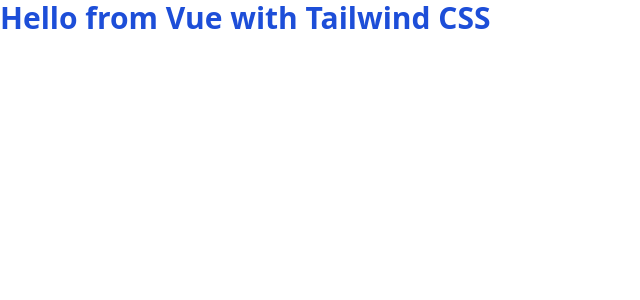
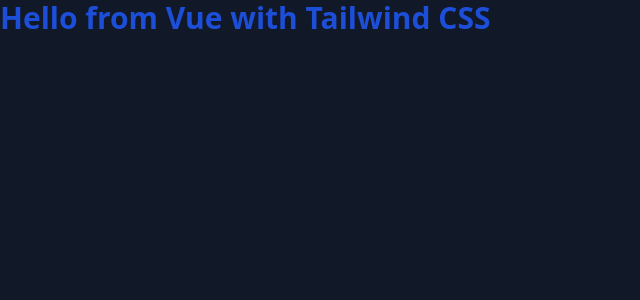
Before and after one commit to victoriacheng15/allTheLinks, a Vue app: page / in a window 1280 px wide. Shown: the top 300 px of the page, without its empty margins (0-640 px from the left). Built offline with nearby package versions, Linux system fonts and the light colour scheme.

Commit message:
chore: add base background style

```diff
--- a/src/style.css
+++ b/src/style.css
@@ -1,3 +1,9 @@
 @tailwind base;
 @tailwind components;
 @tailwind utilities;
+
+@layer base {
+  body {
+    @apply bg-gray-900 text-slate-100
+  }
+}
```
